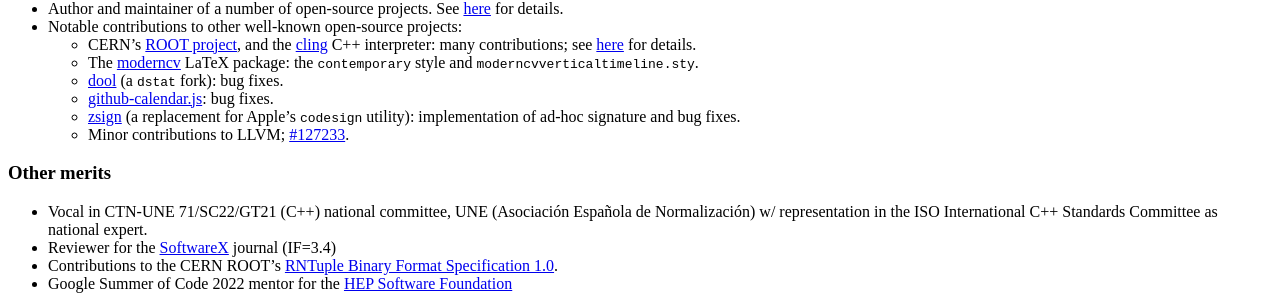
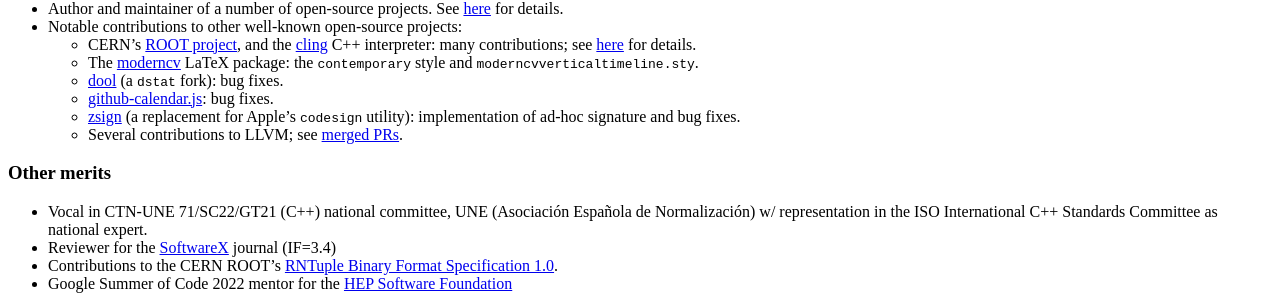
Before and after one commit to jalopezg-git/jalopezg-git.github.io, a Jekyll site: the page built from publications.md, in a window 1280 px wide. Shown: the part 1758-2064 px from the top of the page. Built offline with Jekyll 4.4.1, drawn with Linux system fonts in a browser that asks for light colours; Markdown is read by kramdown in place of the engine named in the settings.

Commit message:
[publications] Update LLVM contributions

```diff
--- a/publications.md
+++ b/publications.md
@@ -75,7 +75,7 @@
   - [dool](https://github.com/scottchiefbaker/dool) (a `dstat` fork): bug fixes.
   - [github-calendar.js](https://github.com/Bloggify/github-calendar/): bug fixes.
   - [zsign](https://github.com/zhlynn/zsign/) (a replacement for Apple's `codesign` utility): implementation of ad-hoc signature and bug fixes.
-  - Minor contributions to LLVM; [#127233](https://github.com/llvm/llvm-project/pull/127233).
+  - Several contributions to LLVM; see [merged PRs](https://github.com/llvm/llvm-project/pulls?q=is%3Apr+author%3Ajalopezg-git+is%3Aclosed).
 
 ### Other merits
 - Vocal in CTN-UNE 71/SC22/GT21 (C++) national committee, UNE (Asociación Española de Normalización) w/ representation in the ISO International C++ Standards Committee as national expert.
```
